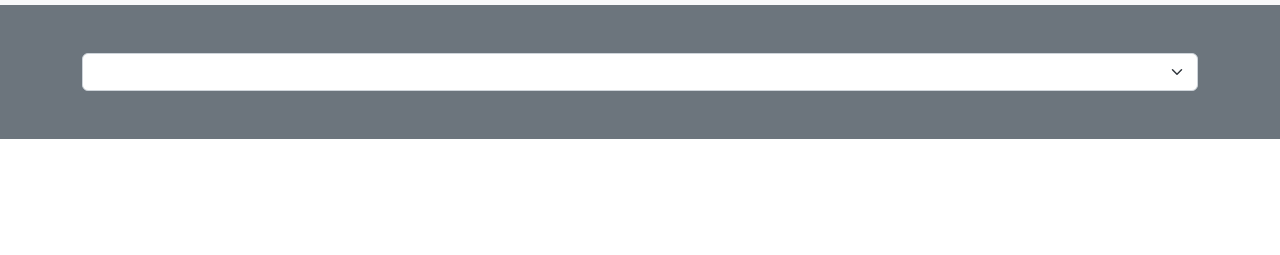
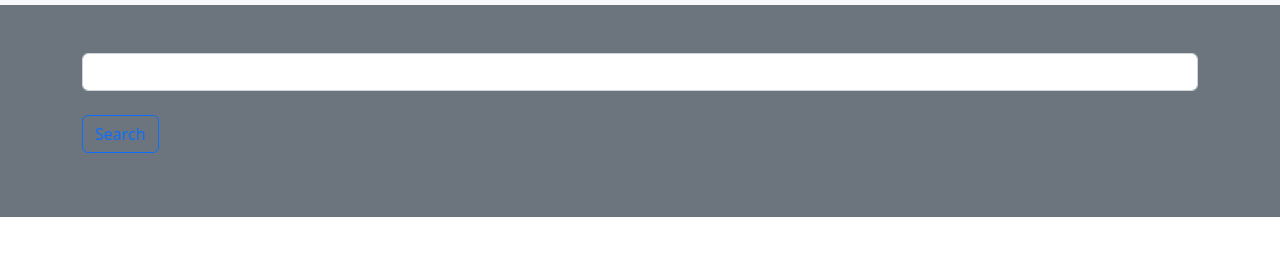
Before and after one commit to bah2/jsonPlaceHolder, a plain HTML site: page index.html in a window 1280 px wide. Shown: the part 51-306 px from the top of the page. Drawn offline with nearby package versions, Linux system fonts and the light colour scheme.

Commit message:
search button renamed

```diff
--- a/index.html
+++ b/index.html
@@ -44,9 +44,27 @@
         <div class="row align-items-center justify-content-between">
           <div class="col-md">
 
-            <select id="jsonPlaceHolder" class="form-select" aria-label="Default select example">
 
-            </select>
+            <div class="input-group flex-nowrap">
+              <!-- <span class="input-group-text" id="addon-wrapping"></span> -->
+              <input id="jsonPlaceHolder" type="text" class="form-control"  aria-label="Username" aria-describedby="addon-wrapping">
+            </div>
+            <br>
+
+            <button type="button" class="btn btn-outline-primary" id="userSearchBtn">Search</button>
+
+            <br>
+
+          <!-- <div id="outPuts">
+
+
+          </div> -->
+
+          <p id="outPuts">
+
+          </p>
+
+
 
           </div>
 
@@ -54,6 +72,8 @@
 
       </div>
     </section>
+
+
 
 
   </main>
```
Also changed, not shown: todo.html (+1 -1 lines).
